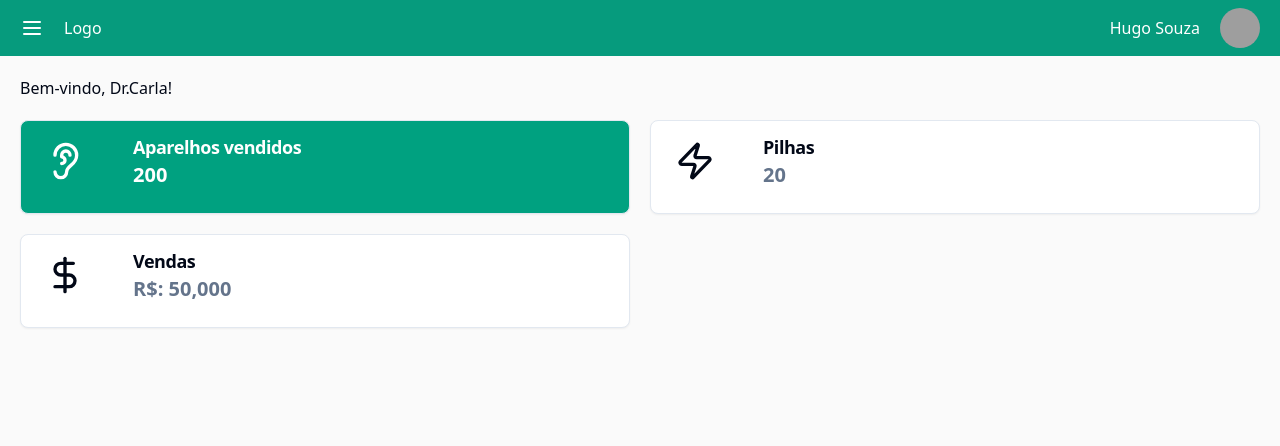
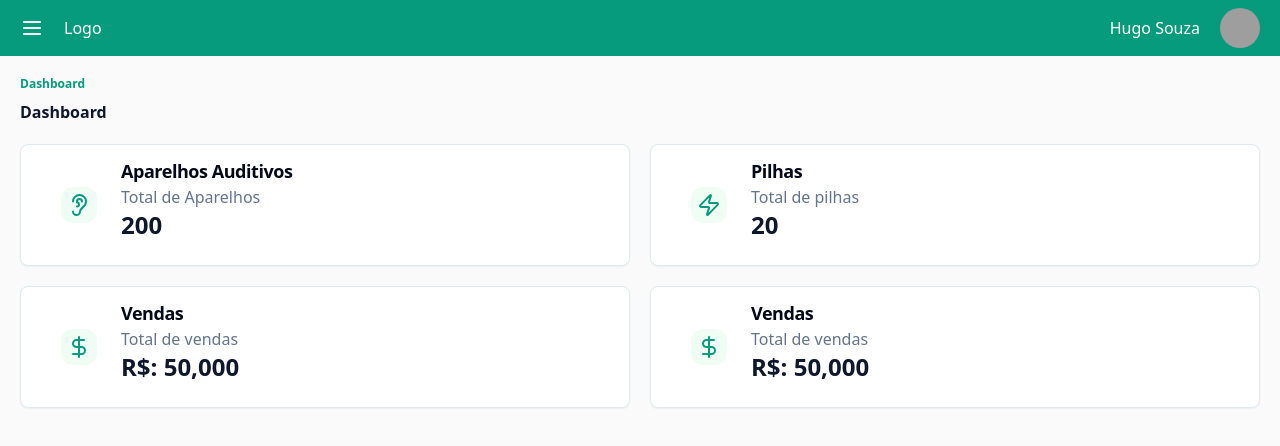
Before and after one commit to HugoSouza10/Dashboard-Shadcn, a React (Vite) app: page / in a window 1280 px wide. Shown: the top 446 px of the page. Built offline with nearby package versions, Linux system fonts and the light colour scheme; grey boxes are pictures that could not be loaded.

Commit message:
Feat: Adicionar rotas

```diff
--- a/package.json
+++ b/package.json
@@ -20,6 +20,7 @@
     "lucide-react": "^0.352.0",
     "react": "^18.2.0",
     "react-dom": "^18.2.0",
+    "react-router-dom": "^6.28.0",
     "remixicon": "^4.2.0",
     "tailwind-merge": "^2.2.1",
     "tailwindcss-animate": "^1.0.7"
--- a/src/App.tsx
+++ b/src/App.tsx
@@ -1,54 +1,10 @@
-import { ThemeToggle } from "./components/theme-toggle";
-import {
-  DollarSign,
-  Ear,
-  Zap,
- } from "lucide-react"
- {/*import { Button } from "./components/ui/button";*/}
 import { ThemeProvider } from "@/components/theme-provider"
-import { Theme } from "@/components/Theme"
-import { Card, CardContent, CardDescription, CardHeader, CardTitle } from "@/components/ui/card";
+import { Router } from "./Routes/routes";
 
 const Page = () => {
   return (
     <ThemeProvider defaultTheme="light" storageKey="vite-ui-theme">
-      <div>
-        {/*<ThemeToggle/>*/}
-        <Theme>
-          <div className="container p-5">
-            <h1 className="mb-5">Bem-vindo, Dr.Carla!</h1>
-            <div className="Dashboard-card grid md:grid-cols-2 gap-5">
-              <Card className="hover: bg-[#00A180] flex items-center">
-                  <CardHeader className="pt-3">
-                    <Ear className="sm: w-7 w-h-7 md:w-10 h-10 text-white"/>
-                  </CardHeader>
-                  <CardContent className="pt-3">
-                    <CardTitle className="text-lg font-semibold text-white">Aparelhos vendidos</CardTitle>
-                    <CardDescription className="text-xl font-bold text-white">200</CardDescription>
-                  </CardContent>
-              </Card>
-              <Card className="hover:text-white hover:bg-[#00A180] flex items-center">
-                  <CardHeader className="pt-3">
-                    <Zap className="sm: w-7 w-h-7 md:w-10 h-10"/>
-                  </CardHeader>
-                  <CardContent className="pt-3">
-                    <CardTitle className="text-lg font-semibold">Pilhas</CardTitle>
-                    <CardDescription className="text-xl font-bold">20</CardDescription>
-                  </CardContent>
-              </Card>
-              <Card className="hover:bg-[#00A180] flex items-center xl:col-span-1 md:col-span-2">
-                  <CardHeader className="pt-3">
-                    <DollarSign className="sm: w-7 w-h-7 md:w-10 h-10"/>
-                  </CardHeader>
-                  <CardContent className="pt-3 row-span-2">
-                    <CardTitle className="text-lg font-semibold">Vendas</CardTitle>
-                    <CardDescription className="text-xl font-bold">R$: 50,000</CardDescription>
-                  </CardContent>
-              </Card>
-            </div>
-          </div>
-        </Theme>
-      </div>
+      <Router/>
     </ThemeProvider>
   )
 }
--- /dev/null
+++ b/src/Routes/routes.tsx
@@ -0,0 +1,12 @@
+
+import {Route, Routes} from 'react-router-dom';
+import {Dashboard} from '../page/Dashbord';
+
+
+export const Router = () => {
+    return(
+        <Routes>
+            <Route path="/" element={<Dashboard/>}/>
+        </Routes>
+    )
+ }
--- a/src/components/Theme/style.ts
+++ /dev/null
@@ -1,36 +0,0 @@
-import styled from "styled-components";
-
-
-export const Container = styled.div`
-    background-color: #02044A;
-    color: #FFF;
-    min-height: 100vh;
-    font-family: Arial, Helvetica, sans-serif;
-`;
-
-export const Area = styled.div`
-    margin: auto;
-    max-width: 980px;
-    min-height: 100vh;
-    display: flex;
-    flex-direction: column;
-
-`;
-
-export const Steps = styled.div`
-    display: flex;
-    flex: 1;
-
-`;
-
-export const Sidebar = styled.div`
-    width: 250px;
-    border-right: 1px solid #16195C;
-`;
-
-export const Page = styled.div`
-    flex: 1;
-    padding-left:40px;
-    padding-top: 40px;
-
-`;
--- a/src/index.css
+++ b/src/index.css
@@ -15,7 +15,7 @@
 
     --primary: 167.8, 92.6%, 31.6%;
     --text-primary:222, 44%, 12%;
-    --text-secondary:222, 44%, 12%;
+    --text-secondary:215, 15%, 46%;
     --background-icon: 164, 60%, 95%;
     --primary-foreground: 210 40% 98%;
 
--- a/src/main.tsx
+++ b/src/main.tsx
@@ -2,9 +2,12 @@ import React from 'react'
 import ReactDOM from 'react-dom/client'
 import Page from './App';
 import './index.css'
+import { BrowserRouter } from 'react-router-dom';
 
 ReactDOM.createRoot(document.getElementById('root')!).render(
   <React.StrictMode>
-    <Page />
+    <BrowserRouter>
+      <Page />
+    </BrowserRouter>
   </React.StrictMode>,
 )
--- /dev/null
+++ b/src/page/Dashbord/index.tsx
@@ -0,0 +1,60 @@
+import { Theme } from "@/components/Theme";
+import { Card, CardContent, CardDescription, CardHeader, CardTitle } from "@/components/ui/card";
+import { DollarSign, Ear, Zap } from "lucide-react";
+
+export const Dashboard = () => {
+  return (
+    <div>
+        {/*<ThemeToggle/>*/}
+        <Theme>
+          <div className="container p-5">
+            <p className="text-xs mb-2 text-primary font-semibold">Dashboard</p>
+            <h1 className="mb-5 text-slate-900 font-semibold">Dashboard</h1>
+            <div className="Dashboard-card grid md:grid-cols-2 gap-5">
+              <Card className="flex items-center">
+                  <CardHeader className="flex justify-center items-center bg-green-50 w-[36px] h-[36px] rounded-[12px] ml-10 p-0">
+                    <Ear className="text-primary"/>
+                  </CardHeader>
+                  <CardContent className="pt-3">
+                    <CardTitle className="text-lg font-semibold">Aparelhos Auditivos</CardTitle>
+                    <p className="text-slate-500">Total de Aparelhos</p>
+                    <CardDescription className="text-slate-900 text-2xl font-bold">200</CardDescription>
+                  </CardContent>
+              </Card>
+              <Card className="flex items-center">
+                  <CardHeader className="flex justify-center items-center bg-green-50 w-[36px] h-[36px] rounded-[12px] ml-10 p-0">
+                    <Zap className="text-primary"/>
+                  </CardHeader>
+                  <CardContent className="pt-3">
+                    <CardTitle className="text-lg font-semibold">Pilhas</CardTitle>
+                    <p className="text-slate-500">Total de pilhas</p>
+                    <CardDescription className="text-slate-900 text-2xl font-bold">20</CardDescription>
+                  </CardContent>
+              </Card>
+              <Card className="flex items-center xl:col-span-1 md:col-span-2">
+                  <CardHeader className="flex justify-center items-center bg-green-50 w-[36px] h-[36px] rounded-[12px] ml-10 p-0">
+                    <DollarSign className="text-primary"/>
+                  </CardHeader>
+                  <CardContent className="pt-3 row-span-2">
+                    <CardTitle className="text-lg font-semibold">Vendas</CardTitle>
+                    <p className="text-slate-500">Total de vendas</p>
+                    <CardDescription className="text-slate-900 text-2xl font-bold">R$: 50,000</CardDescription>
+                  </CardContent>
+              </Card>
+              <Card className="flex items-center xl:col-span-1 md:col-span-2">
+                  <CardHeader className="flex justify-center items-center bg-green-50 w-[36px] h-[36px] rounded-[12px] ml-10 p-0">
+                    <DollarSign className="text-primary"/>
+                  </CardHeader>
+                  <CardContent className="pt-3 row-span-2">
+                    <CardTitle className="text-lg font-semibold">Vendas</CardTitle>
+                    <p className="text-slate-500">Total de vendas</p>
+                    <CardDescription className="text-slate-900 text-2xl font-bold">R$: 50,000</CardDescription>
+                  </CardContent>
+              </Card>
+            </div>
+          </div>
+        </Theme>
+      </div>
+  )
+
+}
```
Also changed, not shown: 1 other file (tests, documents, lock files or other folders).
